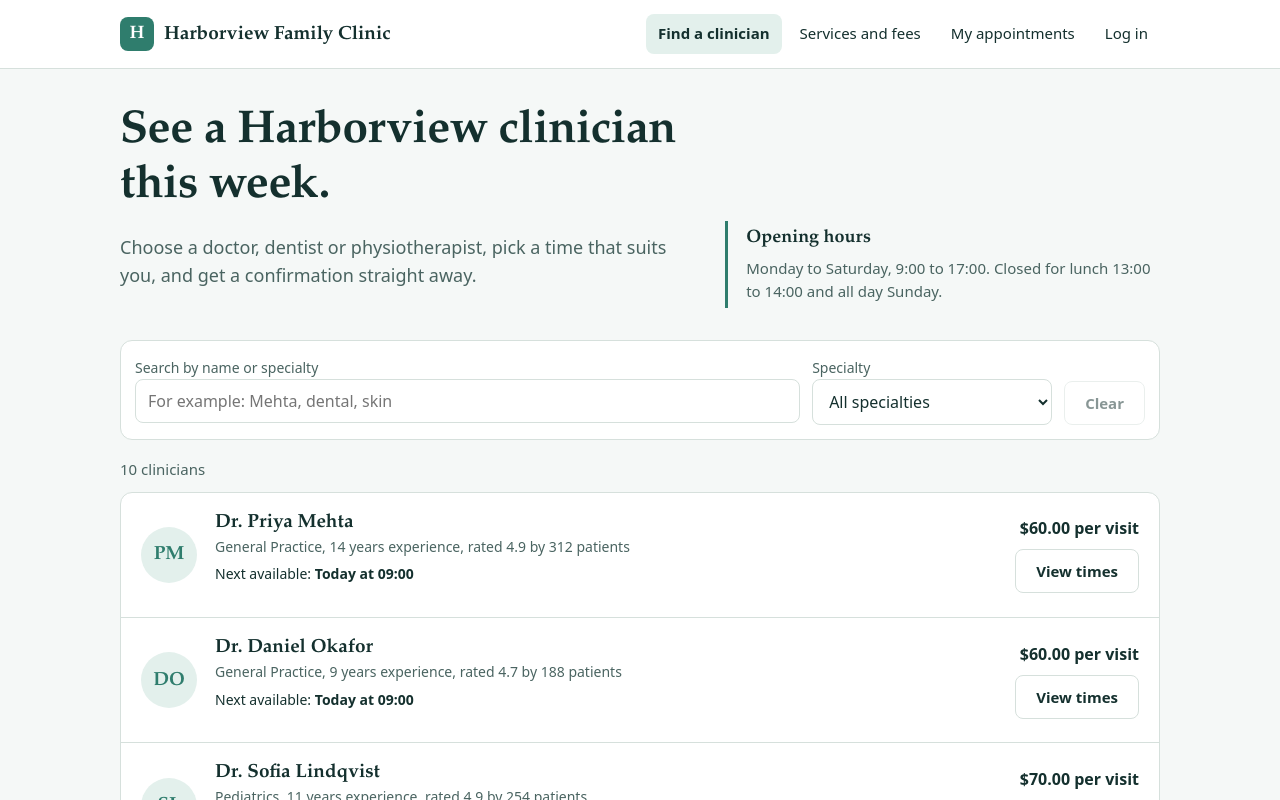
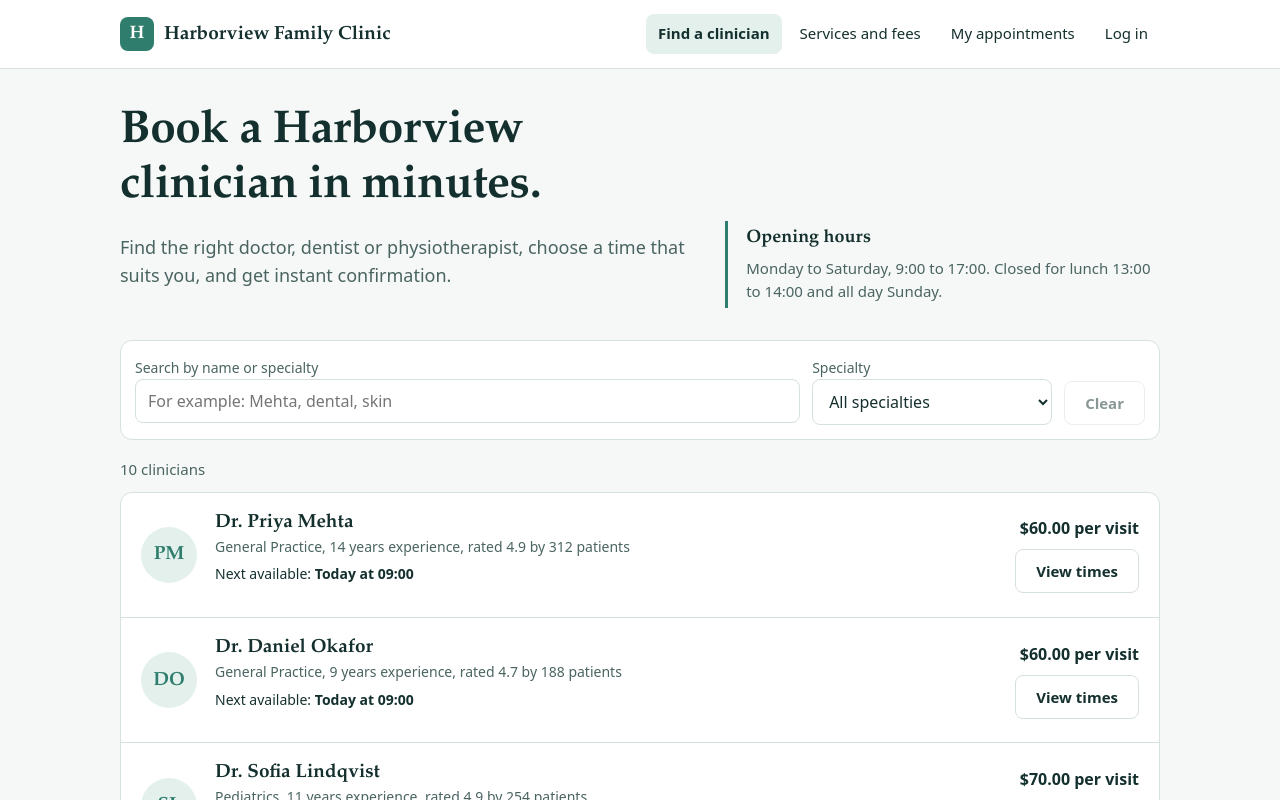
Before and after one commit to hardip-varu/harborview-clinic, a Next.js app: page / in a window 1280 px wide. Shown: the top 800 px of the page. Built offline with nearby package versions, Linux system fonts and the light colour scheme.

Commit message:
Refresh homepage headline and intro

```diff
--- a/app/page.jsx
+++ b/app/page.jsx
@@ -15,8 +15,8 @@ export default function HomePage() {
     <>
       <section className="hero">
         <div>
-          <h1>See a Harborview clinician this week.</h1>
-          <p>Choose a doctor, dentist or physiotherapist, pick a time that suits you, and get a confirmation straight away.</p>
+          <h1>Book a Harborview clinician in minutes.</h1>
+          <p>Find the right doctor, dentist or physiotherapist, choose a time that suits you, and get instant confirmation.</p>
         </div>
         <div className="hours" data-testid="clinic-hours">
           <strong>Opening hours</strong>
```
